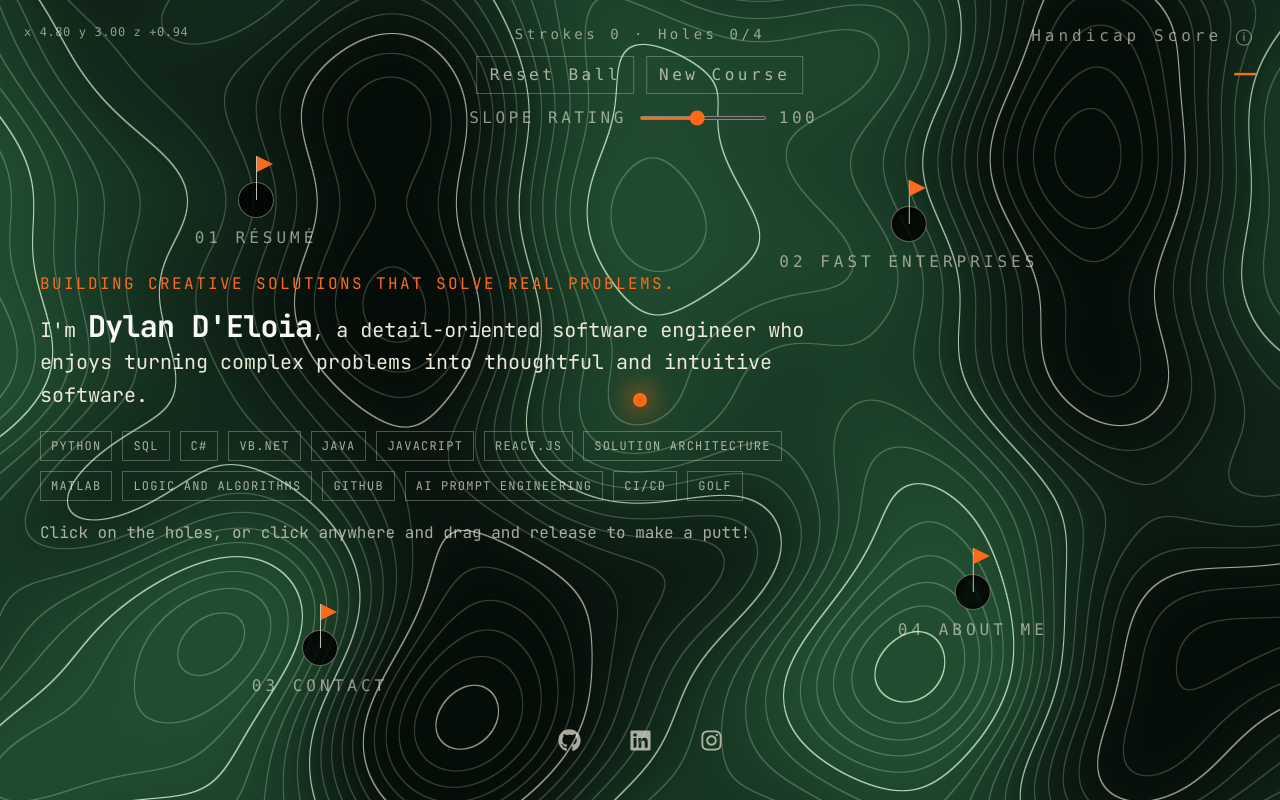
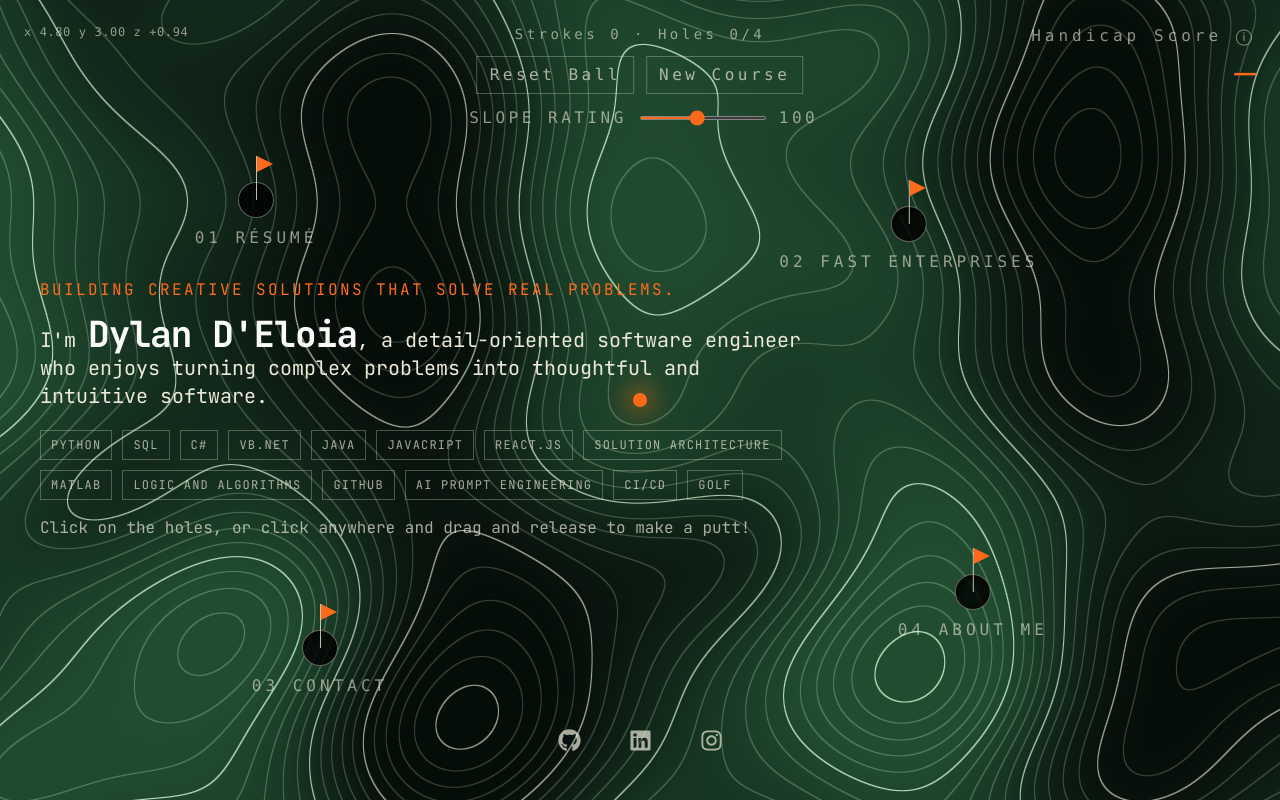
Before and after one commit to dylandeloia1/dylan-portfolio, a Next.js app: page / in a window 1280 px wide. Built offline with nearby package versions, Linux system fonts and the light colour scheme.

Commit message:
size bug fixes

```diff
--- a/app/page.tsx
+++ b/app/page.tsx
@@ -24,16 +24,17 @@ export default function Home() {
             Building creative solutions that solve real problems.
           </p>
 
-          <p className="text-xl leading-relaxed text-[#ece9d8]">
+          <p className="text-lg sm:text-xl leading-relaxed text-[#ece9d8]">
             I'm{" "}
-            <span className="text-7xl text-[#ff6a1a] sm:text-[#fafaf8] font-bold tracking-tight sm:text-2xl md:text-3xl">
+            <span className="text-2xl text-[#ff6a1a] sm:text-[#fafaf8] font-bold tracking-tight sm:text-4xl">
               Dylan D'Eloia
             </span>
             <span className="hidden sm:inline">
-              , a detail-oriented software engineer who enjoys turning complex problems into thoughtful and intuitive software.
+              , a detail-oriented software engineer who enjoys turning complex
+              problems into thoughtful and intuitive software.
             </span>
           </p>
-          <div className="pointer-events-auto mt-4 flex flex-wrap gap-2 text-[9px] uppercase tracking-[0.08em] sm:mt-5 sm:gap-2.5 sm:text-xs sm:tracking-[0.1em]">
+          <div className="pointer-events-auto mt-2 flex flex-wrap gap-2 text-[9px] uppercase tracking-[0.08em] sm:mt-5 sm:gap-2.5 sm:text-xs sm:tracking-[0.1em]">
             {[
               "Python",
               "SQL",
@@ -58,8 +59,14 @@ export default function Home() {
               </span>
             ))}
           </div>
-          <p className="mt-3 text-xs text-[#ece9d8]/70 sm:mt-5 sm:text-base">
-            <span className="block sm:inline"> Click on the holes, or click anywhere and drag and release to make a putt!</span>
+          <p className="mt-2 text-[10px] text-[#ece9d8]/70 sm:mt-4 sm:text-base">
+            <span className="block sm:inline">
+              Click on the holes, or click anywhere
+            </span>
+            <span className="block sm:inline">
+              {" "}
+              and drag and release to make a putt!
+            </span>
           </p>
         </div>
 
```
